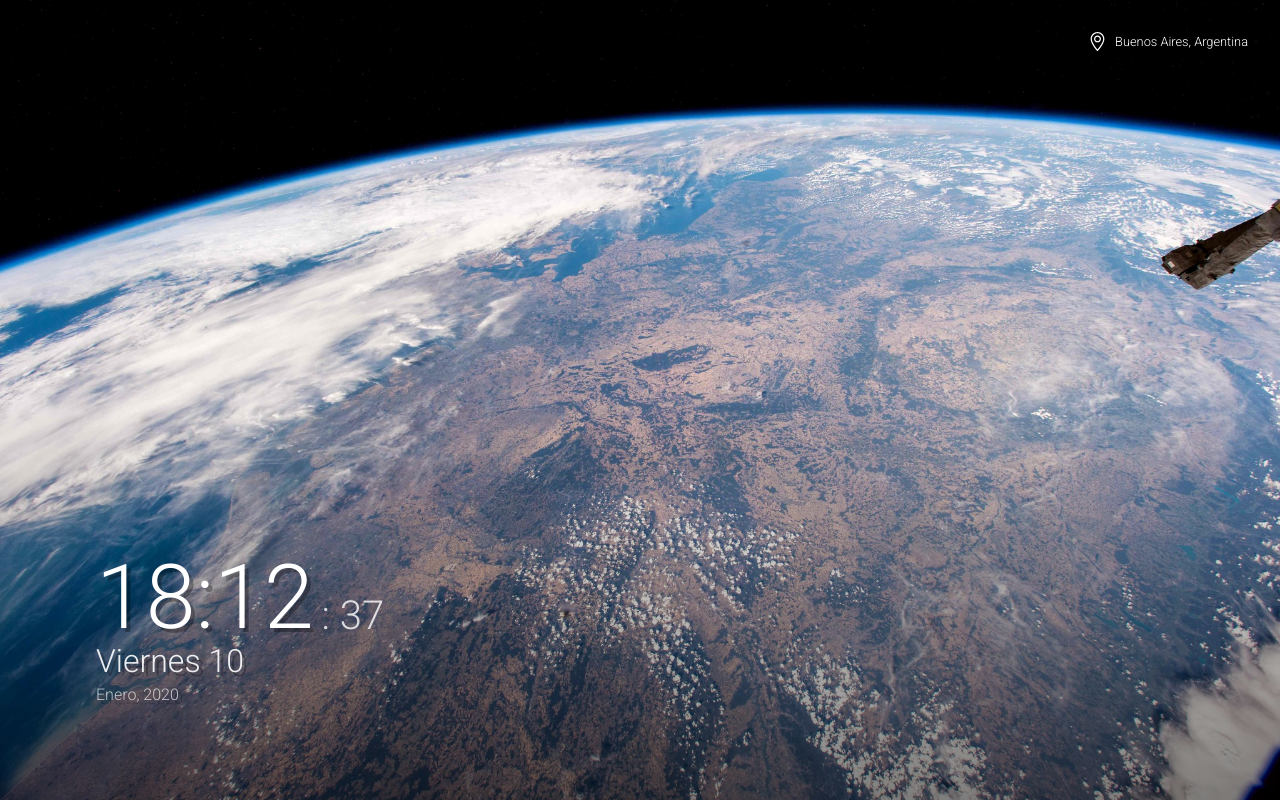
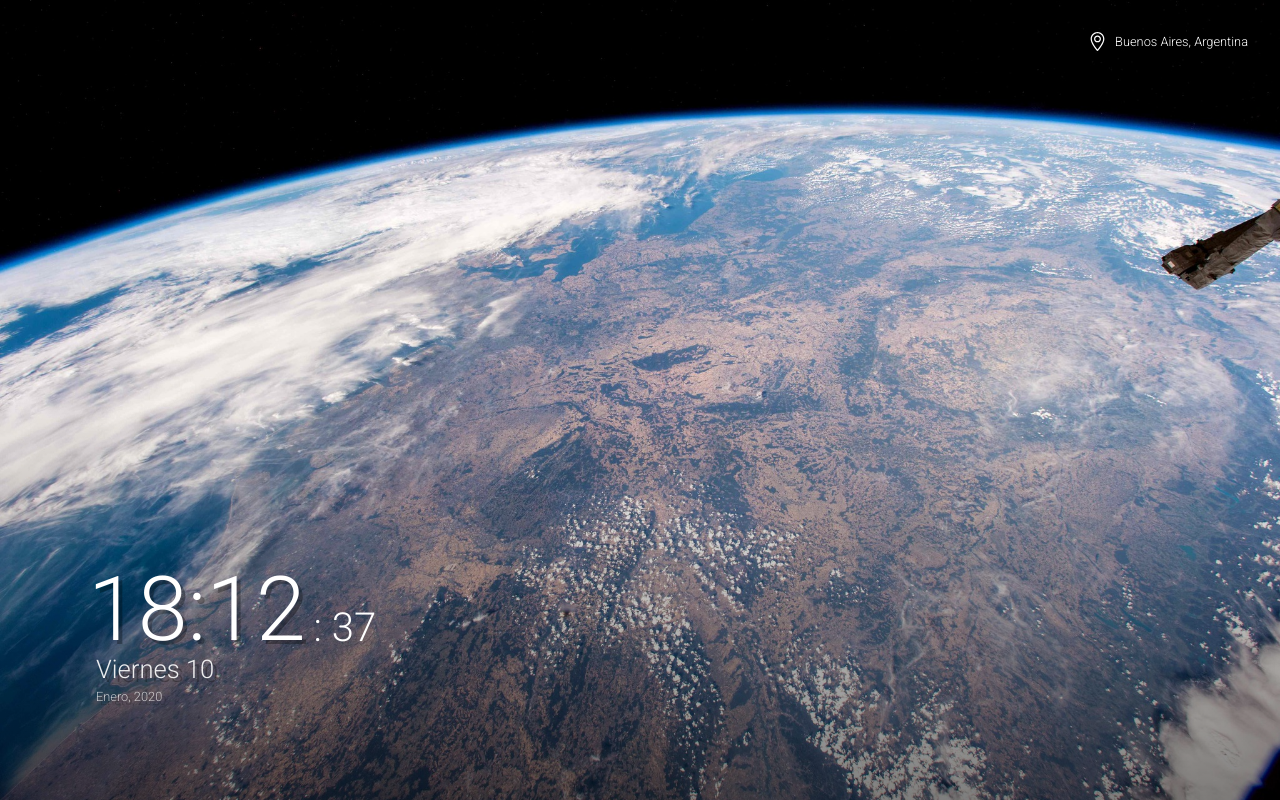
Before and after one commit to rominamontiel/proyecto_hora, a plain HTML site: page index.html in a window 1280 px wide. Drawn offline with Linux system fonts and the light colour scheme.

Commit message:
alinear la hora y tamaño fuente

```diff
--- a/app.js
+++ b/app.js
@@ -13,8 +13,6 @@ setInterval(() =>{
     var hora = hoy.getHours();
     var minuto = hoy.getMinutes();
     var segundo = hoy.getSeconds();
-
-    console.log(segundo);
 
     var dia = hoy.getDate();
     var diaSemana = hoy.getDay();
--- a/style.css
+++ b/style.css
@@ -72,24 +72,24 @@ section .localization span {
 .data-container h2.time {
     font-size: 7vw;
     line-height: 1;
+    margin-left: -.5rem;
 }
 
 .data-container span.seconds{
    font-size: 2.5rem;
    line-height: 1.7;
    margin-left: .5rem;
-   opacity: .8;
 }
 
 
 .data-container h2.day {
-    font-size: 2rem;
+    font-size: 2vw;
     margin-bottom: .3rem;
     opacity: .9;
 }
 
 .data-container h2.month {
-    font-size: 1rem;
+    font-size: 1vw;
     opacity: .7;
 }
 
```
